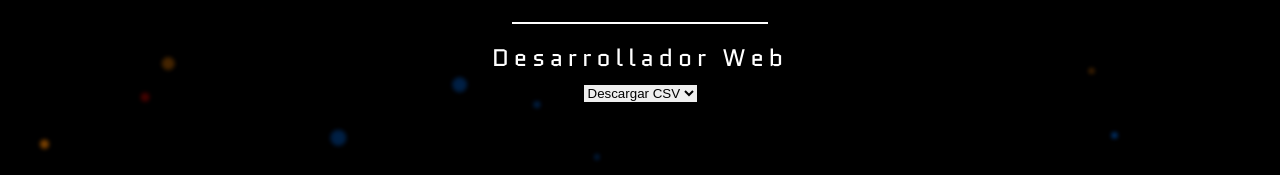
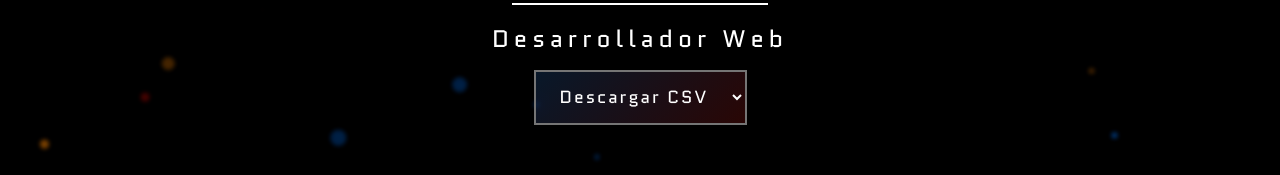
Before and after one commit to El-Merch/Portafolio_Merchand, a React (Vite) app in the folder frontend/: page / in a window 1280 px wide. Shown: the part 341-516 px from the top of the page. Built offline with nearby package versions, Linux system fonts and the light colour scheme; a web font is replaced by a local one.

Commit message:
Boton Descarga CSV

```diff
--- a/frontend/src/CSS/home.css
+++ b/frontend/src/CSS/home.css
@@ -78,6 +78,41 @@ texto_main:hover {
   letter-spacing: 1px;
 }
 
-#select_csv{
-  border: 1px #0052B0;
+#select_csv {
+  font-family: 'Quantico', sans-serif;
+  font-size: clamp(0.9rem, 2.5vw, 1.1rem);
+  font-weight: 400;
+  letter-spacing: 2px;
+  color: #ffffff;
+  background: linear-gradient(135deg, rgba(43, 120, 208, 0.2), rgba(207, 31, 25, 0.2));
+  border: 2px solid transparent;
+  background-clip: padding-box;
+  padding: 12px 20px;
+  outline: none;
+  border-color: rgb(117, 117, 117);
+  cursor: pointer;
+  transition: all 0.3s ease;
+  backdrop-filter: blur(10px);
+  margin-top: 20px;
+  min-width: 200px;
 }
+
+#select_csv:hover {
+  background: linear-gradient(135deg, rgba(30, 107, 195, 0.3), rgba(150, 6, 0, 0.3));
+  border-color: #1a4f8b;
+  box-shadow: 0 6px 24px rgba(0, 82, 176, 0.25);
+  transform: translateY(-2px);
+}
+
+#select_csv:focus {
+  border-color: #6d1411;
+  box-shadow: 0 0 0 3px rgba(150, 6, 0, 0.2), 0 6px 24px rgba(0, 82, 176, 0.25);
+}
+
+#select_csv option {
+  color: #ffffff;
+  background: #111111;
+  font-family: 'Quantico', sans-serif;
+  padding: 8px;
+  border-radius: 8px;
+}
```
